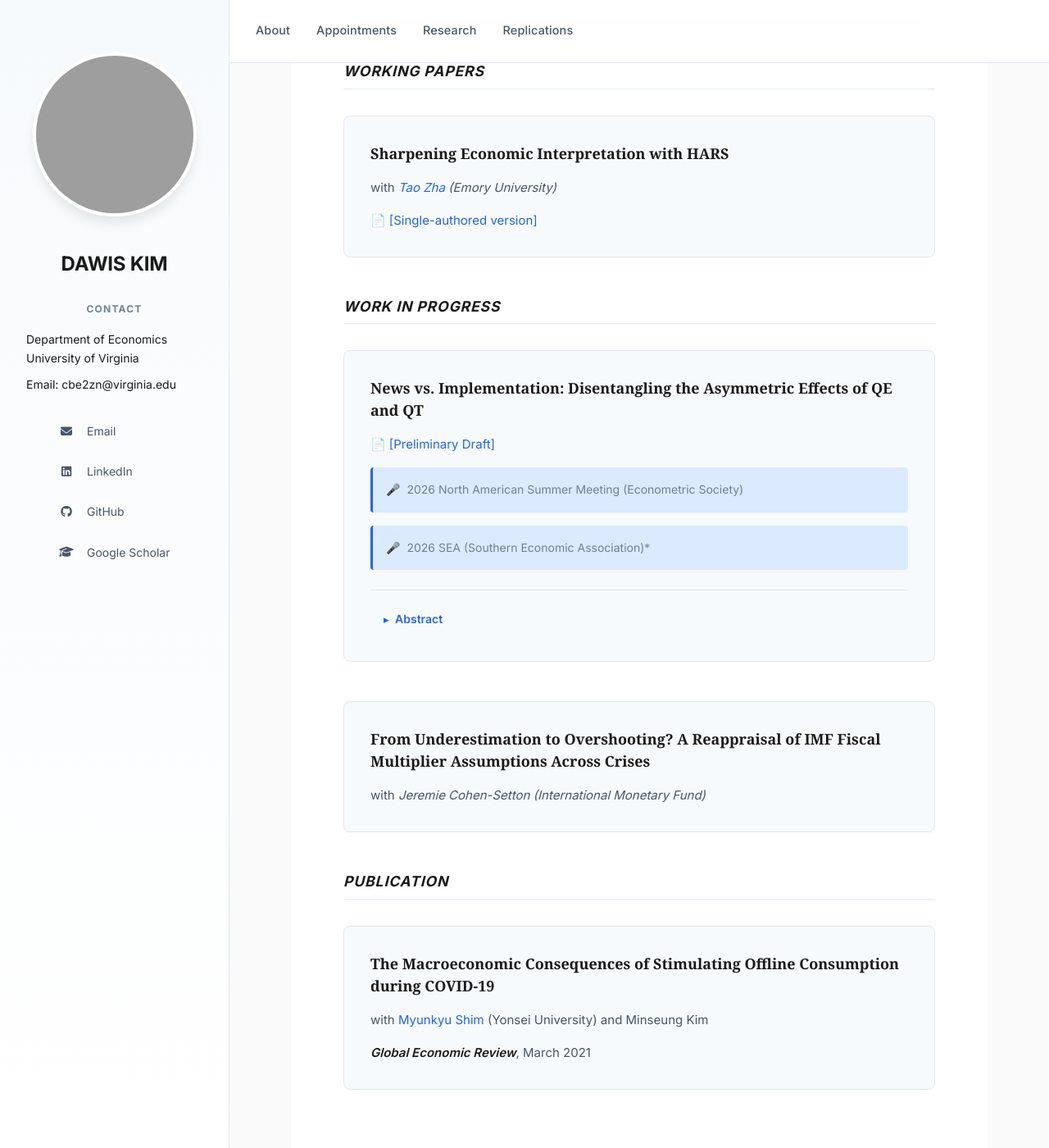
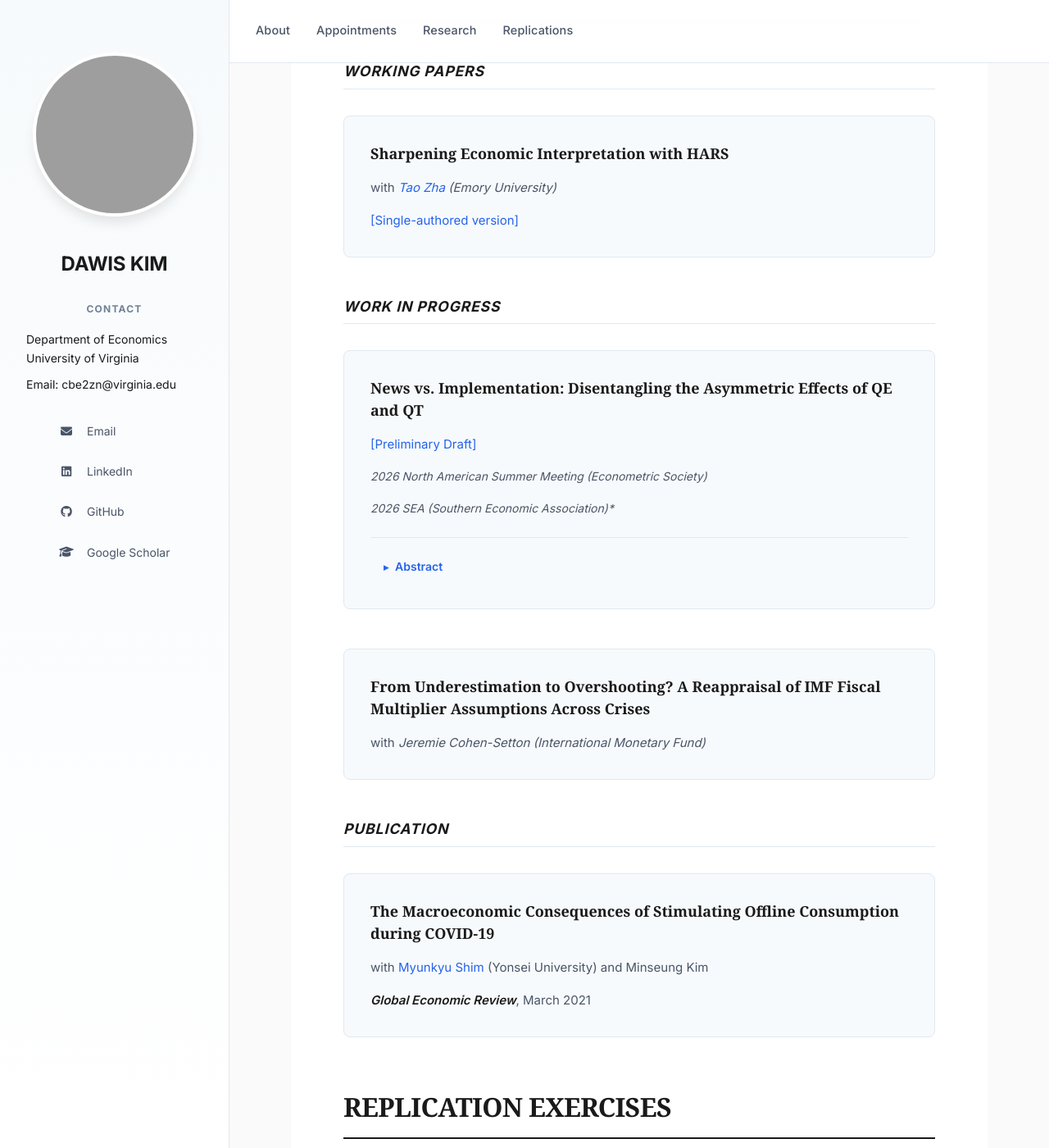
Before and after one commit to davidkim5707/website, a Jekyll site: the page built from index.md, in a window 1280 px wide and 1400 px high, scrolled down 729 px. Shown: the whole window at 82% size. Built offline with Jekyll 4.4.1, drawn with Linux system fonts in a browser that asks for light colours; some web fonts are replaced; grey boxes are pictures that could not be loaded.

Commit message:
Remove emoji icons for professional appearance
Changes:
- Remove 🎤 emoji from presentation notes
- Remove 📄 emoji from PDF/draft links
- Simplify presentation note styling (italic, no background/border)
- Clean, professional academic website aesthetic

🤖 Generated with [Claude Code](https://claude.com/claude-code)

Co-Authored-By: Claude <noreply@anthropic.com>

```diff
--- a/assets/css/style.css
+++ b/assets/css/style.css
@@ -441,27 +441,14 @@ dd:last-child {
     margin-bottom: 0;
 }
 
-/* Status Badges */
-dd a[href*="pdf"]::before,
-dd a[href*="draft"]::before {
-    content: '📄';
-    margin-right: var(--space-xs);
-}
+/* Status Badges - removed for professional appearance */
 
 /* Presentation Note */
 dd.presentation-note {
     font-size: 0.875rem;
-    color: var(--color-text-tertiary);
-    padding: var(--space-md);
-    background-color: var(--color-accent-light);
-    border-left: 3px solid var(--color-accent);
-    border-radius: var(--radius-sm);
-    margin-top: var(--space-md);
-}
-
-dd.presentation-note::before {
-    content: '🎤 ';
-    margin-right: var(--space-xs);
+    color: var(--color-text-secondary);
+    font-style: italic;
+    margin-top: var(--space-sm);
 }
 
 /* Abstract Toggle */
```
